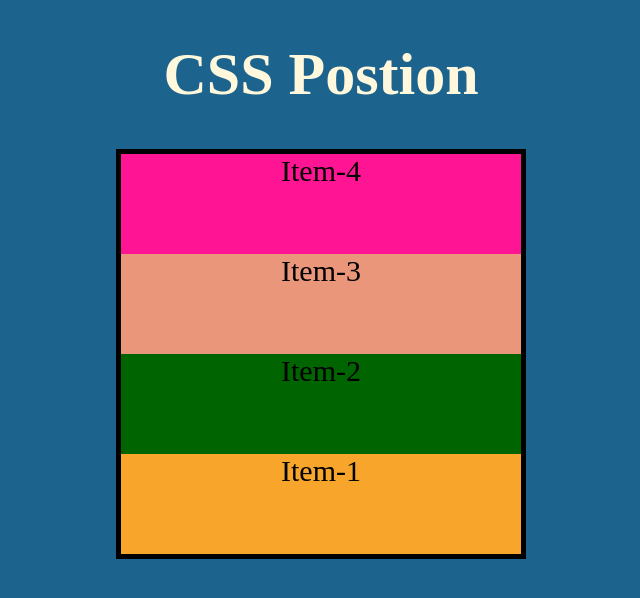
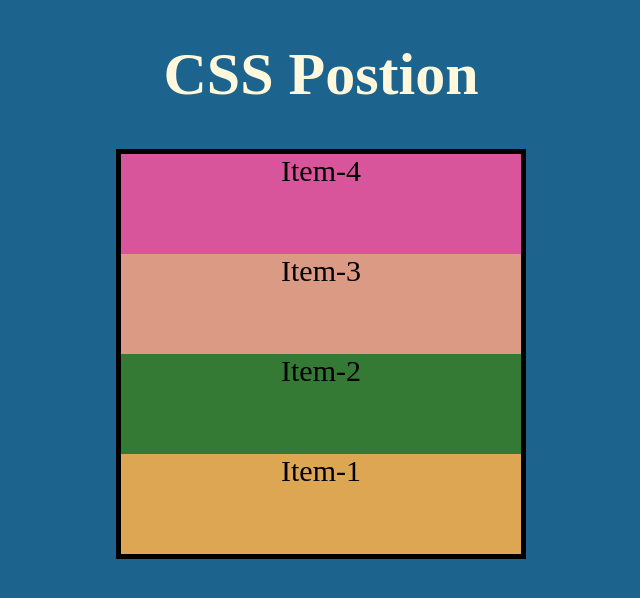
Before and after one commit to Sanket-geek/CSS-Position, a plain HTML site: page 1.relative/final/index.html in a window 1280 px wide. Shown: the whole page, without its empty margins (319-959 px from the left). Drawn offline with Linux system fonts and the light colour scheme.

Commit message:
Color change for div

```diff
--- a/1.relative/final/styles.css
+++ b/1.relative/final/styles.css
@@ -27,25 +27,25 @@ h1{
 /* Reverse the order of item */
 
 .item1{
-    background-color: #f8a62b;
+    background-color: #f8a62bab;
     position: relative;
     top: 300px;
 }
 
 .item2{
-    background-color: darkgreen;
+    background-color: rgba(0, 100, 0, 0.692);
     position: relative;
     top: 100px;
 }
 
 .item3{
-    background-color:darksalmon;
+    background-color:rgba(233, 150, 122, 0.787);
     position: relative;
     bottom: 100px;
 }
 
 .item4{
-    background-color:deeppink;
+    background-color:rgba(255, 20, 145, 0.561);
     position: relative;
     bottom: 300px;
 }
```
